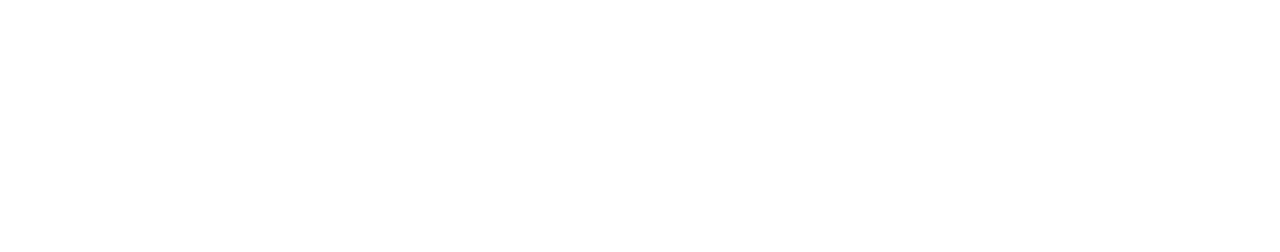
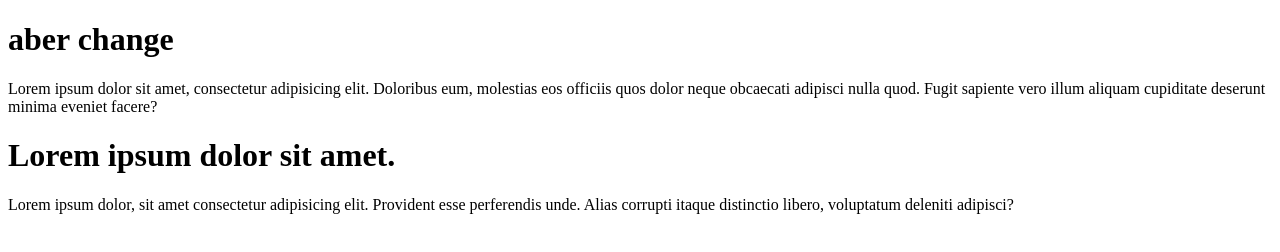
Before and after one commit to fahim00001/secondatem, a plain HTML site: page idex.html in a window 1280 px wide. Drawn offline with Linux system fonts and the light colour scheme.

Commit message:
add item

```diff
--- a/idex.html
+++ b/idex.html
@@ -7,6 +7,9 @@
     <title>Document</title>
 </head>
 <body>
-
+    <h1>aber change</h1>
+    <p>Lorem ipsum dolor sit amet, consectetur adipisicing elit. Doloribus eum, molestias eos officiis quos dolor neque obcaecati adipisci nulla quod. Fugit sapiente vero illum aliquam cupiditate deserunt minima eveniet facere?</p>
+    <h1>Lorem ipsum dolor sit amet.</h1>
+    <p>Lorem ipsum dolor, sit amet consectetur adipisicing elit. Provident esse perferendis unde. Alias corrupti itaque distinctio libero, voluptatum deleniti adipisci?</p>
 </body>
 </html>
```
